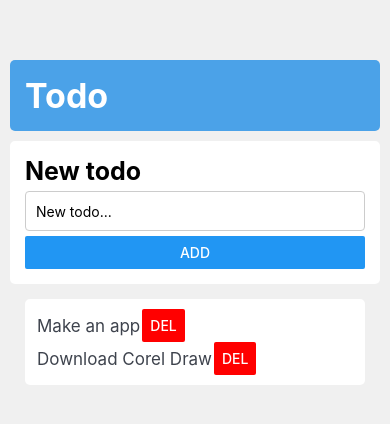
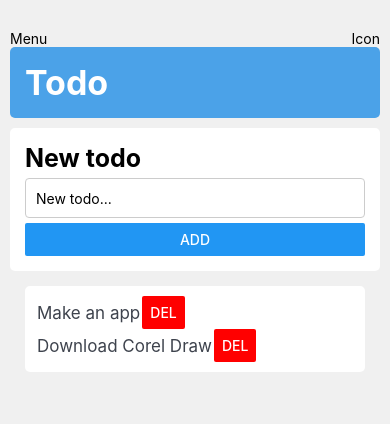
Before and after one commit to EmmaMKB/ReactNative-TodoApp, a React Native app: screen / in a window 390 px wide. Shown: the top 424 px of the page. Built offline with nearby package versions, Linux system fonts and the light colour scheme.

Commit message:
✨ Add topbar component

```diff
--- a/App.js
+++ b/App.js
@@ -4,6 +4,7 @@ import { Button, FlatList, Keyboard, StyleSheet, Text, TouchableWithoutFeedback,
 import Header from './components/header';
 import TodoItem from './components/todoItem';
 import TodoForm from './components/todoForm';
+import Topbar from './components/topbar';
 
 export default function App() {
   const [todos, setTodos] = useState([
@@ -35,6 +36,7 @@ export default function App() {
       onPress={dismissKeyboard}
     >
       <View style={styles.container}>
+        <Topbar />
         <Header />
         <View style={styles.content}>
           <View>
@@ -59,7 +61,7 @@ const styles = StyleSheet.create({
     flex: 1,
     backgroundColor: '#f0f0f0',
     paddingHorizontal: 10,
-    paddingTop: 60
+    paddingTop: 30
   },
  content: {
 
--- /dev/null
+++ b/components/topbar.js
@@ -0,0 +1,19 @@
+import React from 'react';
+import {  StyleSheet, Text, View } from 'react-native';
+
+export default function Topbar() {
+
+  return (
+    <View style={styles.container}>
+      <Text style={styles.title}>Menu</Text>
+      <Text style={styles.title}>Icon</Text>
+    </View>
+  );
+}
+
+const styles = StyleSheet.create({
+  container: {
+      flexDirection: 'row',
+      justifyContent: 'space-between'
+  },
+});
```
Lines whose indentation alone changed are shown as unchanged.
